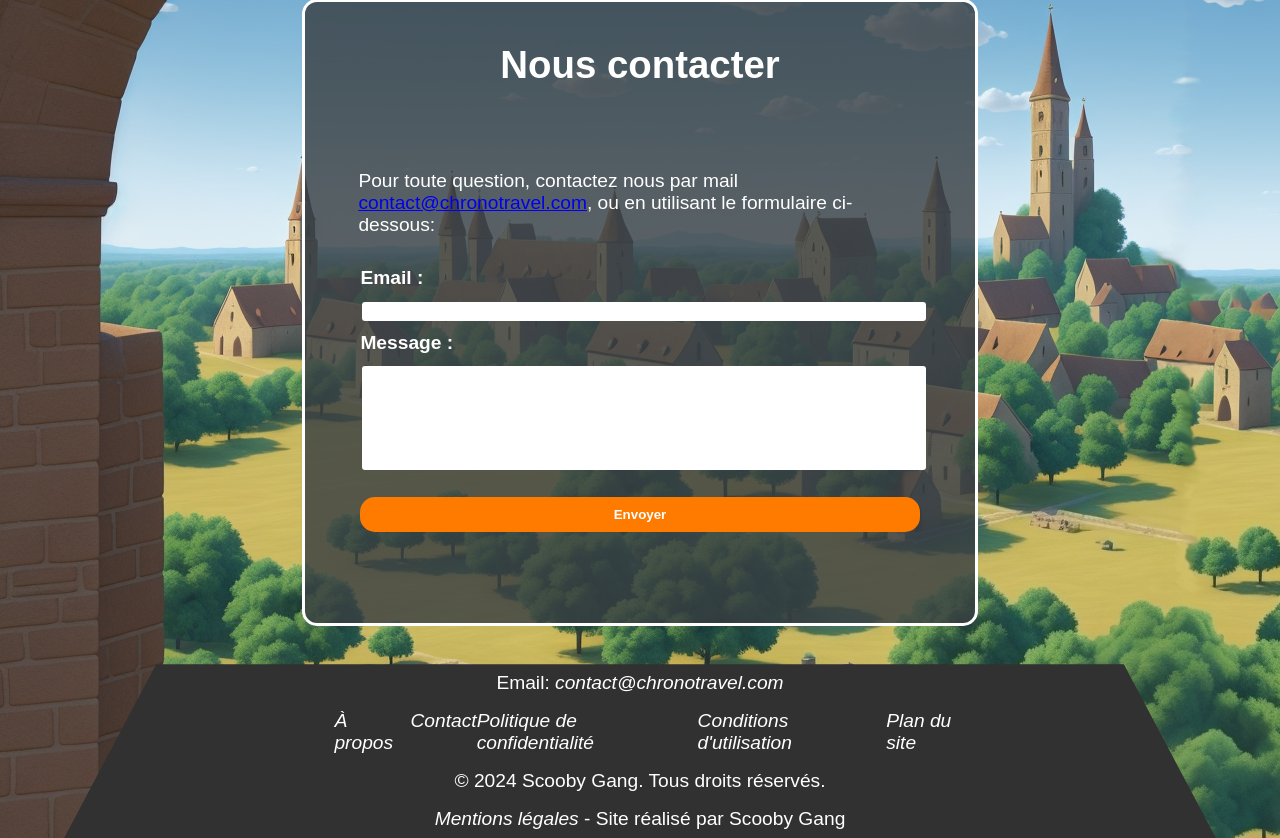
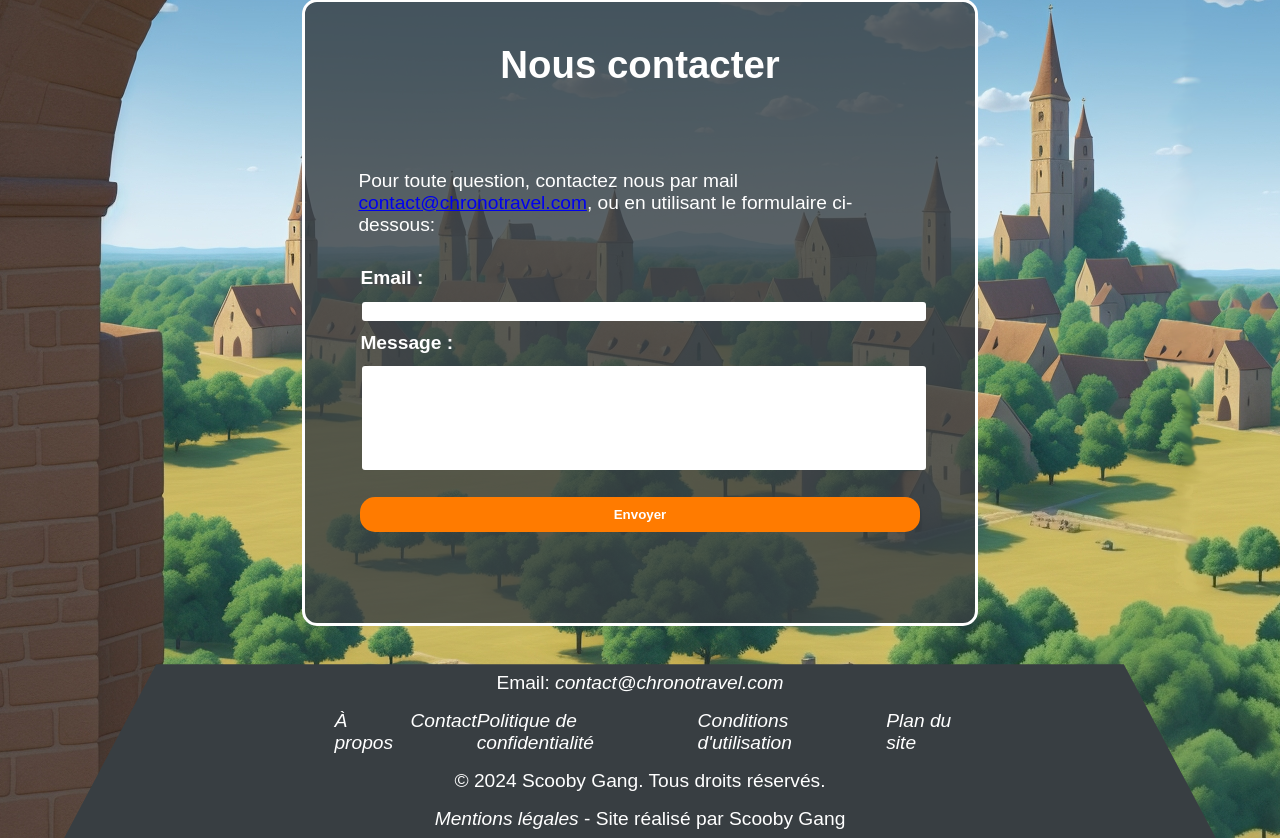
Before and after one commit to MatysMarrot/chronotravel, a PHP site: page /view/contact.view.php in a window 1280 px wide. Shown: the part 101-939 px from the top of the page. Run offline with PHP 8.4, Linux system fonts and the light colour scheme; data that the repository does not hold is empty.

Commit message:
color fixed

```diff
--- a/view/style/style.css
+++ b/view/style/style.css
@@ -484,7 +484,7 @@ th[scope='col'] {
 
 /* Footer */
 footer {
-  background-color: rgb(49, 49, 49);
+  background-color: var(--header-background-color);
   color: white;
   display: flex;
   flex-direction: column;
```
